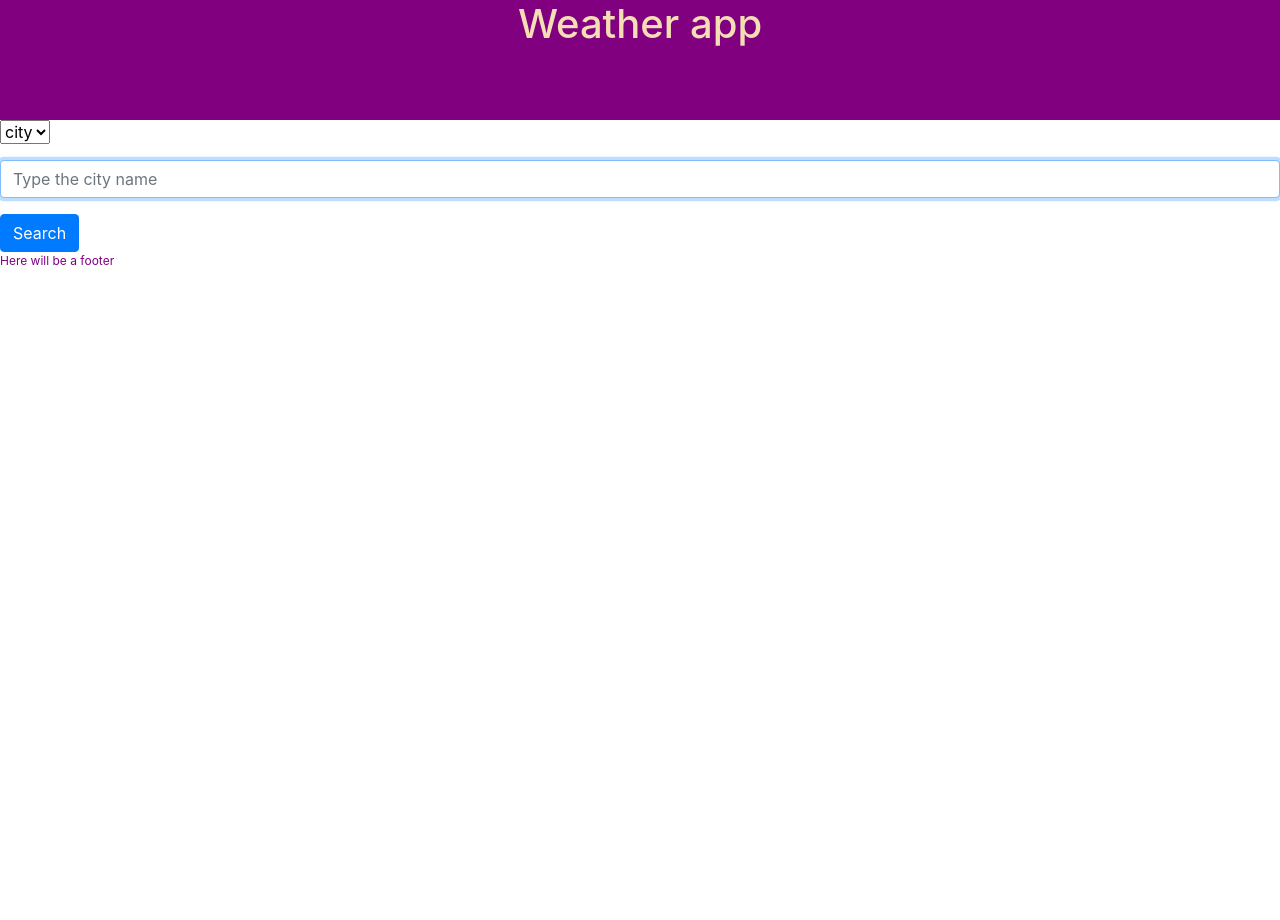
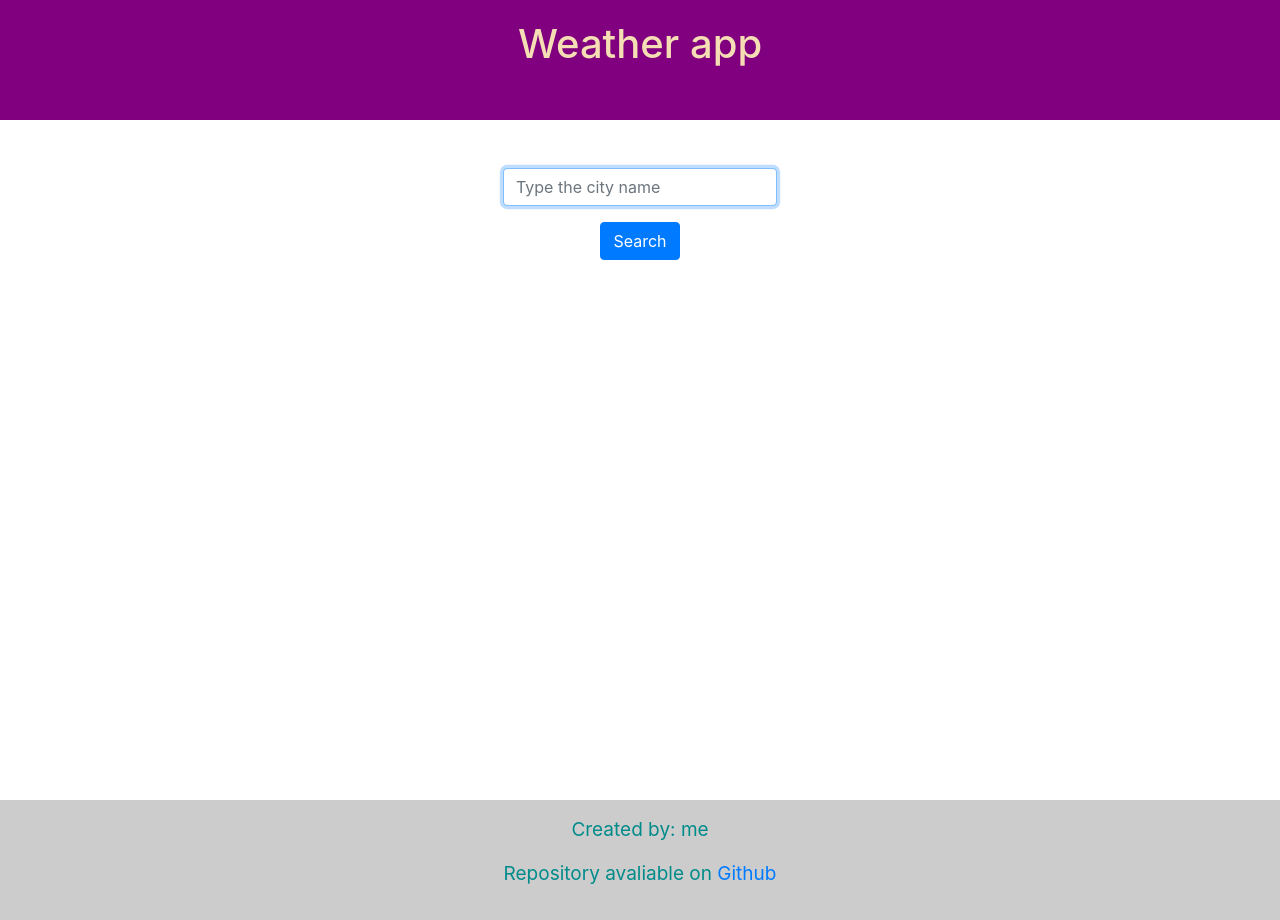
Before and after one commit to LucjaTalaga/Show-weather-app, a Flask app: page /main in a window 1280 px wide. Before the commit the page ends 265 px from the top, so only its background shows below. Run offline with Flask 2, Linux system fonts and the light colour scheme; data comes from the database, SQL or seed files in the repository; both versions use the stored data as it was after the commit; data that the repository does not hold is empty; some libraries are stand-ins or nearby versions.

Commit message:
app in progress

```diff
--- a/app.py
+++ b/app.py
@@ -1,5 +1,6 @@
 from flask import Flask, render_template, request
 from flask_sqlalchemy import SQLAlchemy
+from flask_session import Session
 from helpers import getData
 
 app = Flask(__name__)
@@ -48,10 +49,19 @@ def main():
         weather_data = getData(city.name)
         if(weather_data["cod"] == '404'):
             alert = city.name
+            to_delete = Weather.query.filter_by(name=city.name).first()
+            db.session.delete(to_delete)
+            db.session.commit()
+        else:
+            all_weather_data.append(weather_data)
         print(weather_data)
 
-    return render_template("main.html", alert=alert)
+    return render_template("main.html", alert=alert, weather_list=all_weather_data)
 
+
+@app.route('/main/<city>')
+def city(city):
+    return f'<h1>Tu będzie pogoda dla {city}</h1>'
 
 if __name__ == '__main__':
     app.run()
--- a/static/styles.css
+++ b/static/styles.css
@@ -1,13 +1,44 @@
 header{
     height: 15vh;
+    min-height: 100px;
     background-color: purple;
 }
 
 header h1 {
     color: wheat;
     text-align: center;
+    padding-top: 20px;
 }
+main .form-control
+{
+    display: inline-block;
+    width: auto;
+}
+
+main{
+    height: 85vh;
+    overflow-x: auto;
+    text-align: center;
+}
+
 p {
     color: purple;
     font-size: 12px;
 }
+
+footer{
+    width: 100vw;
+    height: 15vh;
+    display: flex;
+    flex-direction: column;
+    justify-content: center;
+    align-items: center;
+    background-color: #cccccc;
+    min-height: 91.5px;
+}
+
+footer p{
+    color: darkcyan;
+    font-size: 19px;
+    margin-bottom: 2vh;
+}
--- a/templates/layout.html
+++ b/templates/layout.html
@@ -23,10 +23,13 @@
         <header>
             <h1>Weather app</h1>
         </header>
-        {% block main %}
-        {% endblock %}
+        <main class="p-5">
+            {% block main %}
+            {% endblock %}
+        </main>
         <footer>
-            <p>Here will be a footer</p>
+            <p>Created by: me</p>
+            <p>Repository avaliable on <a href='https://github.com/piotrtalaga/Show-weather-app'>Github</a></p>
         </footer>
     </body>
 </html>
--- a/templates/main.html
+++ b/templates/main.html
@@ -11,12 +11,16 @@
         </div>
     {% endif %}
     <form action="/main" method="post">
-        <select class="form-group" name="symbol">
-                <option>city</option>
-            </select>
             <div class="form-group">
                 <input autocomplete="off" autofocus class="form-control" name="name" placeholder="Type the city name" type="text">
             </div>
             <button class="btn btn-primary" type="submit">Search</button>
     </form>
+    {% for weather in weather_list %}
+        <a href='/main/{{ weather["name"] }}'>
+            <div class="weather">
+                <p>{{weather["name"]}}</p>
+            </div>
+        </a>
+    {% endfor %}
 {% endblock %}
```
Also changed, not shown: weather.db.
